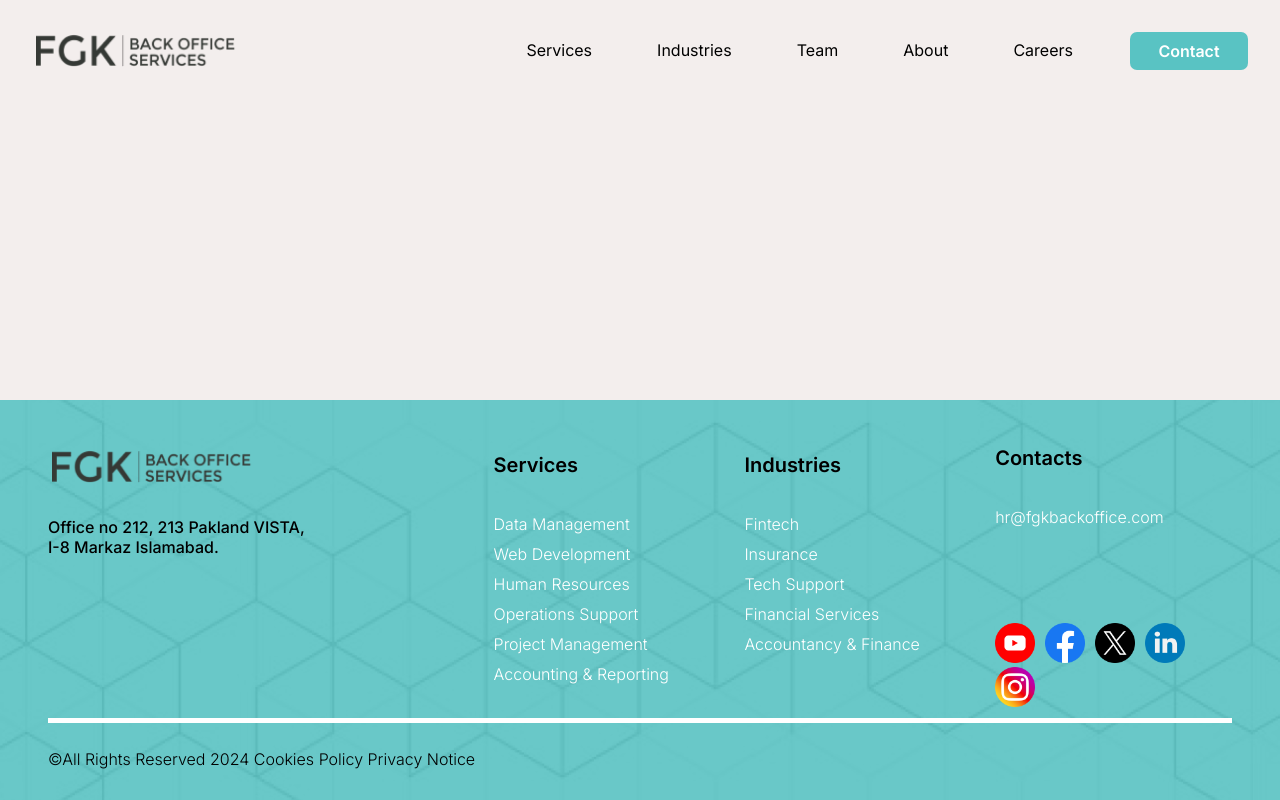
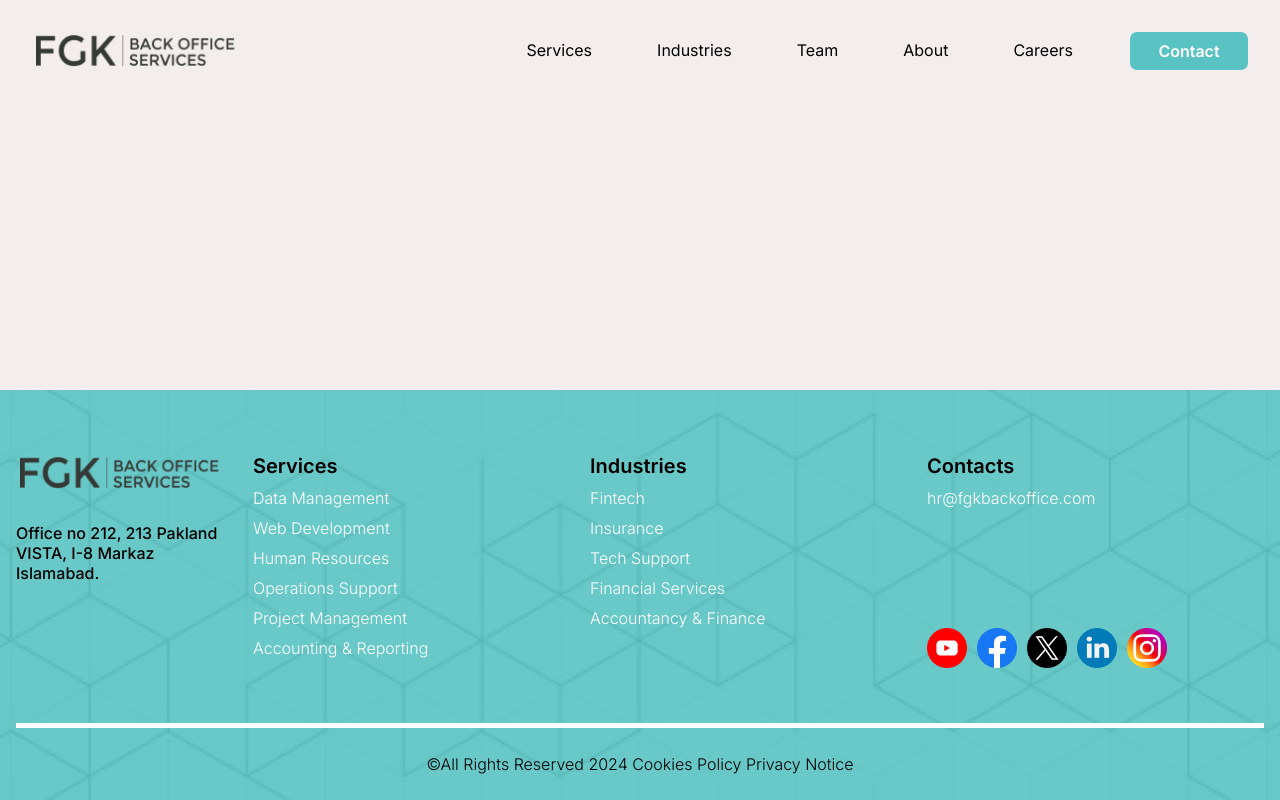
Before and after one commit to aitizaz-ul-haq/FGKBackofficewebsite, a Next.js app: page / in a window 1280 px wide. Built offline with nearby package versions, Linux system fonts and the light colour scheme.

Commit message:
added changes

```diff
--- a/src/app/components/layoutcomponents/footer/footer.css
+++ b/src/app/components/layoutcomponents/footer/footer.css
@@ -118,3 +118,601 @@
 .footer-rights-line {
   color: black;
 }
+
+/* Default styles (mobile-first approach) */
+
+/* Small phones (<= 320px) */
+@media (max-width: 320px) {
+  .footer-container {
+    padding: 1rem;
+    height: 990px;
+  }
+
+  .footer-uppersection {
+    flex-direction: column;
+    justify-content: center;
+  }
+
+  .footer-logo-container {
+    text-align: center;
+  }
+
+  .footer-address {
+    width: 100%;
+    text-align: center;
+    font-size: 12px;
+  }
+
+  .footer-upper-subsection-two {
+    width: 100%;
+    height: 350px;
+    justify-content: center;
+  }
+
+  .footer-upper-subsection-three {
+    width: 100%;
+    height: 119px;
+    justify-content: center;
+  }
+
+  .footer-upper-subsection-four {
+    width: 100%;
+    height: 269px;
+    justify-content: center;
+  }
+
+  .footer-list-main {
+    list-style-type: none;
+    text-align: center;
+  }
+
+  .footer-list-title {
+    margin-top: 28px;
+    margin-bottom: 28px;
+  }
+
+  .button-group {
+    margin-top: 1.5rem;
+  }
+
+  .rights-container-section {
+    text-align: center;
+  }
+}
+
+/* Standard small phones (<= 360px) */
+@media (max-width: 360px) {
+  .footer-container {
+    padding: 1rem;
+    height: 990px;
+  }
+
+  .footer-uppersection {
+    flex-direction: column;
+    justify-content: center;
+  }
+
+  .footer-logo-container {
+    text-align: center;
+  }
+
+  .footer-address {
+    width: 100%;
+    text-align: center;
+    font-size: 12px;
+  }
+
+  .footer-upper-subsection-two {
+    width: 100%;
+    height: 350px;
+    justify-content: center;
+  }
+
+  .footer-upper-subsection-three {
+    width: 100%;
+    height: 119px;
+    justify-content: center;
+  }
+
+  .footer-upper-subsection-four {
+    width: 100%;
+    height: 269px;
+    justify-content: center;
+  }
+
+  .footer-list-main {
+    list-style-type: none;
+    text-align: center;
+  }
+
+  .footer-list-title {
+    margin-top: 28px;
+    margin-bottom: 28px;
+  }
+
+  .button-group {
+    margin-top: 1.5rem;
+  }
+
+  .rights-container-section {
+    text-align: center;
+  }
+}
+
+/* Standard small phones (<= 360px) */
+@media (max-width: 375px) {
+  .footer-container {
+    padding: 1rem;
+    height: 990px;
+  }
+
+  .footer-uppersection {
+    flex-direction: column;
+    justify-content: center;
+  }
+
+  .footer-logo-container {
+    text-align: center;
+  }
+
+  .footer-address {
+    width: 100%;
+    text-align: center;
+    font-size: 12px;
+  }
+
+  .footer-upper-subsection-two {
+    width: 100%;
+    height: 350px;
+    justify-content: center;
+  }
+
+  .footer-upper-subsection-three {
+    width: 100%;
+    height: 119px;
+    justify-content: center;
+  }
+
+  .footer-upper-subsection-four {
+    width: 100%;
+    height: 269px;
+    justify-content: center;
+  }
+
+  .footer-list-main {
+    list-style-type: none;
+    text-align: center;
+  }
+
+  .footer-list-title {
+    margin-top: 28px;
+    margin-bottom: 28px;
+  }
+
+  .button-group {
+    margin-top: 1.5rem;
+  }
+
+  .rights-container-section {
+    text-align: center;
+  }
+}
+
+/* iPhone 14, 15 (standard model) */
+@media (min-width: 390px) {
+  .footer-container {
+    padding: 1rem;
+    height: 990px;
+  }
+
+  .footer-uppersection {
+    flex-direction: column;
+    justify-content: center;
+  }
+
+  .footer-logo-container {
+    text-align: center;
+  }
+
+  .footer-address {
+    width: 100%;
+    text-align: center;
+    font-size: 12px;
+  }
+
+  .footer-upper-subsection-two {
+    width: 100%;
+    height: 350px;
+    justify-content: center;
+  }
+
+  .footer-upper-subsection-three {
+    width: 100%;
+    height: 119px;
+    justify-content: center;
+  }
+
+  .footer-upper-subsection-four {
+    width: 100%;
+    height: 269px;
+    justify-content: center;
+  }
+
+  .footer-list-main {
+    list-style-type: none;
+    text-align: center;
+  }
+
+  .footer-list-title {
+    margin-top: 28px;
+    margin-bottom: 28px;
+  }
+
+  .button-group {
+    margin-top: 1.5rem;
+  }
+
+  .rights-container-section {
+    text-align: center;
+  }
+}
+
+/* iPhone 14 Pro, 15 Pro */
+@media (min-width: 430px) {
+  .footer-container {
+    padding: 1rem;
+    height: 990px;
+  }
+
+  .footer-uppersection {
+    flex-direction: column;
+    justify-content: center;
+  }
+
+  .footer-logo-container {
+    text-align: center;
+  }
+
+  .footer-address {
+    width: 100%;
+    text-align: center;
+    font-size: 12px;
+  }
+
+  .footer-upper-subsection-two {
+    width: 100%;
+    height: 350px;
+    justify-content: center;
+  }
+
+  .footer-upper-subsection-three {
+    width: 100%;
+    height: 119px;
+    justify-content: center;
+  }
+
+  .footer-upper-subsection-four {
+    width: 100%;
+    height: 269px;
+    justify-content: center;
+  }
+
+  .footer-list-main {
+    list-style-type: none;
+    text-align: center;
+  }
+
+  .footer-list-title {
+    margin-top: 28px;
+    margin-bottom: 28px;
+  }
+
+  .button-group {
+    margin-top: 1.5rem;
+  }
+
+  .rights-container-section {
+    text-align: center;
+  }
+}
+
+/* Larger phones and phablets (>= 480px) */
+@media (min-width: 480px) {
+}
+
+/* Tablets (>= 600px) */
+@media (min-width: 600px) {
+  .footer-container {
+    padding-top: 4rem;
+    padding-bottom: 1rem;
+    padding-left: 1rem;
+    padding-right: 1rem;
+    height: 990px;
+  }
+
+  .footer-uppersection {
+    flex-direction: column;
+    justify-content: center;
+  }
+
+  .footer-logo-container {
+    text-align: center;
+  }
+
+  .footer-address {
+    width: 100%;
+    text-align: center;
+    font-size: 12px;
+  }
+
+  .footer-upper-subsection-two {
+    width: 100%;
+    height: 350px;
+    justify-content: center;
+  }
+
+  .footer-upper-subsection-three {
+    width: 100%;
+    height: 119px;
+    justify-content: center;
+  }
+
+  .footer-upper-subsection-four {
+    width: 100%;
+    height: 269px;
+    justify-content: center;
+  }
+
+  .footer-list-main {
+    list-style-type: none;
+    text-align: center;
+  }
+
+  .footer-list-title {
+    margin-top: 28px;
+    margin-bottom: 28px;
+  }
+
+  .button-group {
+    margin-top: 1.5rem;
+  }
+
+  .rights-container-section {
+    text-align: center;
+  }
+}
+
+/* Small laptops and larger tablets (>= 768px) */
+@media (min-width: 768px) {
+}
+
+/* Medium laptops (>= 1024px) */
+@media (min-width: 1024px) {
+  .footer-container {
+    padding-top: 4rem;
+    padding-bottom: 1rem;
+    padding-left: 1rem;
+    padding-right: 1rem;
+    height: 410px;
+  }
+
+  .footer-uppersection {
+    flex-direction: row;
+    justify-content: center;
+  }
+
+  .footer-logo-container {
+    text-align: left;
+    width: 20%;
+    height: auto;
+  }
+
+  .footer-address {
+    width: 100%;
+    text-align: left;
+    font-size: 16px;
+  }
+
+  .footer-upper-subsection-two {
+    width: 60%;
+    height: 120px;
+    justify-content: flex-start;
+    margin-left: 2rem;
+  }
+
+  .footer-upper-subsection-three {
+    width: 60%;
+    height: 200px;
+    justify-content: flex-start;
+  }
+
+  .footer-upper-subsection-four {
+    width: 60%;
+    height: 269px;
+    justify-content: flex-start;
+  }
+
+  .footer-list-main {
+    list-style-type: none;
+    text-align: left;
+    width: 100%;
+  }
+
+  .footer-list-title {
+    margin-top: 0px;
+    margin-bottom: 0px;
+  }
+
+  .button-group {
+    margin-top: 7.5rem;
+  }
+
+  .rights-container-section {
+    text-align: center;
+  }
+}
+
+/* Large laptops and desktops (>= 1280px) */
+@media (min-width: 1280px) {
+}
+
+/* Extra-large desktops (>= 1440px) */
+@media (min-width: 1440px) {
+}
+
+/* Ultra-wide screens (>= 1600px) */
+@media (min-width: 1600px) {
+  .footer-uppersection {
+    display: flex;
+    flex-direction: row;
+    justify-content: space-between;
+  }
+
+  .footer-upper-subsection-one {
+    display: flex;
+    flex-direction: column;
+    justify-content: flex-start;
+  }
+
+  .footer-address {
+    margin-top: 30px;
+    margin-bottom: 20px;
+    width: 60%;
+    text-align: left;
+    color: black;
+    font-weight: 500;
+  }
+
+  .footer-upper-subsection-two {
+    display: flex;
+    flex-direction: column;
+    justify-content: center;
+    width: 20%;
+    height: 250px;
+  }
+
+  .services-listing {
+    display: flex;
+    flex-direction: column;
+  }
+
+  .footer-upper-subsection-three {
+    display: flex;
+    flex-direction: column;
+    justify-content: center;
+    width: 20%;
+    height: 220px;
+  }
+  .footer-upper-subsection-four {
+    display: flex;
+    flex-direction: column;
+    justify-content: center;
+    width: 20%;
+    height: 270px;
+  }
+
+  .footer-list-main {
+    list-style-type: none;
+    text-align: left;
+  }
+
+  .footer-list-title {
+    font-size: 20px;
+    font-weight: 600;
+    color: black;
+    margin-bottom: 37px;
+  }
+
+  .footer-list-item {
+    margin-top: 10px;
+    margin-bottom: 10px;
+  }
+
+  .button-group {
+    margin-top: 6rem;
+  }
+
+  .footer-social-icon {
+    margin-right: 10px;
+  }
+
+  .footer-line {
+    height: 5px;
+    background-color: white;
+    width: 100%;
+    margin-bottom: 10px;
+  }
+
+  .rights-container-section {
+    padding-top: 1rem;
+    padding-bottom: 1rem;
+  }
+
+  .footer-rights-line {
+    color: black;
+  }
+}
+
+/* 4K screens (>= 1920px) */
+@media (min-width: 2560px) {
+}
+
+/* Iphone SE */
+@media (width: 375px) and (height: 667px) {
+}
+
+/* Iphone XR */
+@media (width: 414px) and (height: 896px) {
+}
+
+/* Iphone 12 Pro */
+@media (width: 390px) and (height: 844px) {
+}
+
+/* Iphone 14 Pro Max */
+@media (width: 430px) and (height: 932px) {
+}
+
+/* Pixel 7 */
+@media (width: 412px) and (height: 915px) {
+}
+
+/* Samsung Galaxy S8+ */
+@media (width: 360px) and (height: 740px) {
+}
+
+/* Samsung Galaxy S20 Ultra */
+@media (width: 412px) and (height: 915px) {
+}
+
+/* iPad Mini */
+@media (width: 768px) and (height: 1024px) {
+}
+
+/* iPad Air */
+@media (width: 820px) and (height: 1180px) {
+}
+
+/* iPad Pro */
+@media (width: 1024px) and (height: 1366px) {
+}
+
+/* Surface Pro 7 */
+@media (width: 912px) and (height: 1368px) {
+}
+
+/* Surface Duo*/
+@media (width: 540px) and (height: 720px) {
+}
+
+/* Samsung Galaxy A51/71 */
+@media (width: 412px) and (height: 914px) {
+}
+
+/* Nest Hub */
+@media (width: 1024px) and (height: 600px) {
+}
+
+/* Nest Hub Max */
+@media (width: 1280px) and (height: 800px) {
+}
```
